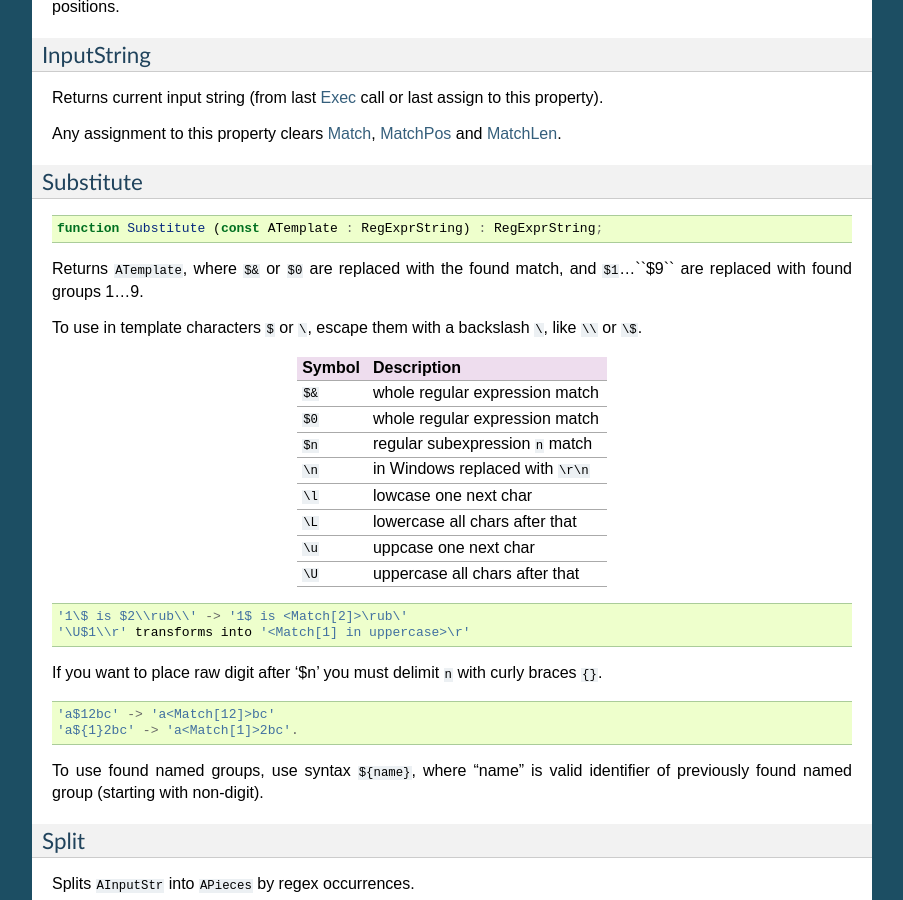
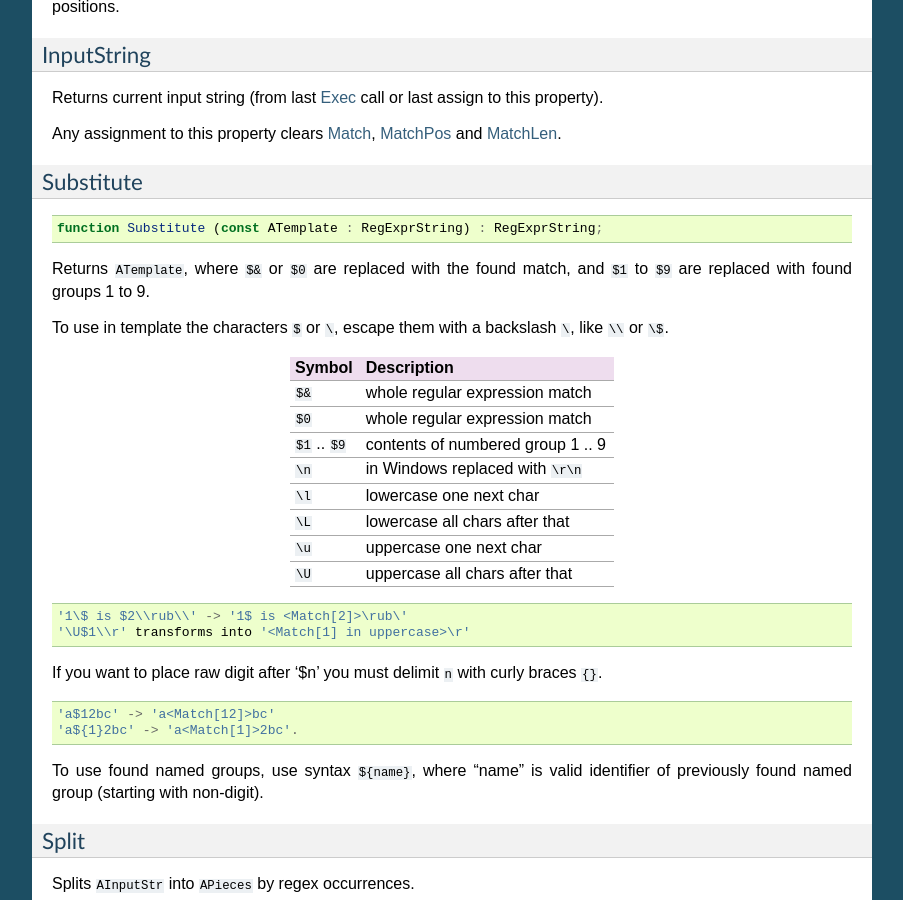
Before and after one commit to andgineer/TRegExpr, a Sphinx documentation site: the page built from docs/tregexpr.rst, in a window 1280 px wide and 900 px high, scrolled down 2109 px. Shown: the whole window, without its empty margins (198-1101 px from the left). Built offline with Sphinx 7.4.7, drawn with Linux system fonts in a browser that asks for light colours.

Commit message:
fix formatting of TRegexpr docs

```diff
--- a/docs/tregexpr.rst
+++ b/docs/tregexpr.rst
@@ -157,22 +157,22 @@ Substitute
     function Substitute (const ATemplate : RegExprString) : RegExprString;
 
 Returns ``ATemplate``, where ``$&`` or ``$0`` are replaced with the found match,
-and ``$1``...``$9`` are replaced with found groups 1...9.
+and ``$1`` to ``$9`` are replaced with found groups 1 to 9.
 
-To use in template characters ``$`` or ``\``, escape them with a backslash ``\``, like ``\\`` or ``\$``.
+To use in template the characters ``$`` or ``\``, escape them with a backslash ``\``, like ``\\`` or ``\$``.
 
-====== ===============================
-Symbol Description
-====== ===============================
-``$&`` whole regular expression match
-``$0`` whole regular expression match
-``$n`` regular subexpression ``n`` match
-``\n`` in Windows replaced with ``\r\n``
-``\l`` lowcase one next char
-``\L`` lowercase all chars after that
-``\u`` uppcase one next char
-``\U`` uppercase all chars after that
-====== ===============================
+================ =================================
+Symbol           Description
+================ =================================
+``$&``           whole regular expression match
+``$0``           whole regular expression match
+``$1`` .. ``$9`` contents of numbered group 1 .. 9
+``\n``           in Windows replaced with ``\r\n``
+``\l``           lowercase one next char
+``\L``           lowercase all chars after that
+``\u``           uppercase one next char
+``\U``           uppercase all chars after that
+================ =================================
 
 ::
 
```
